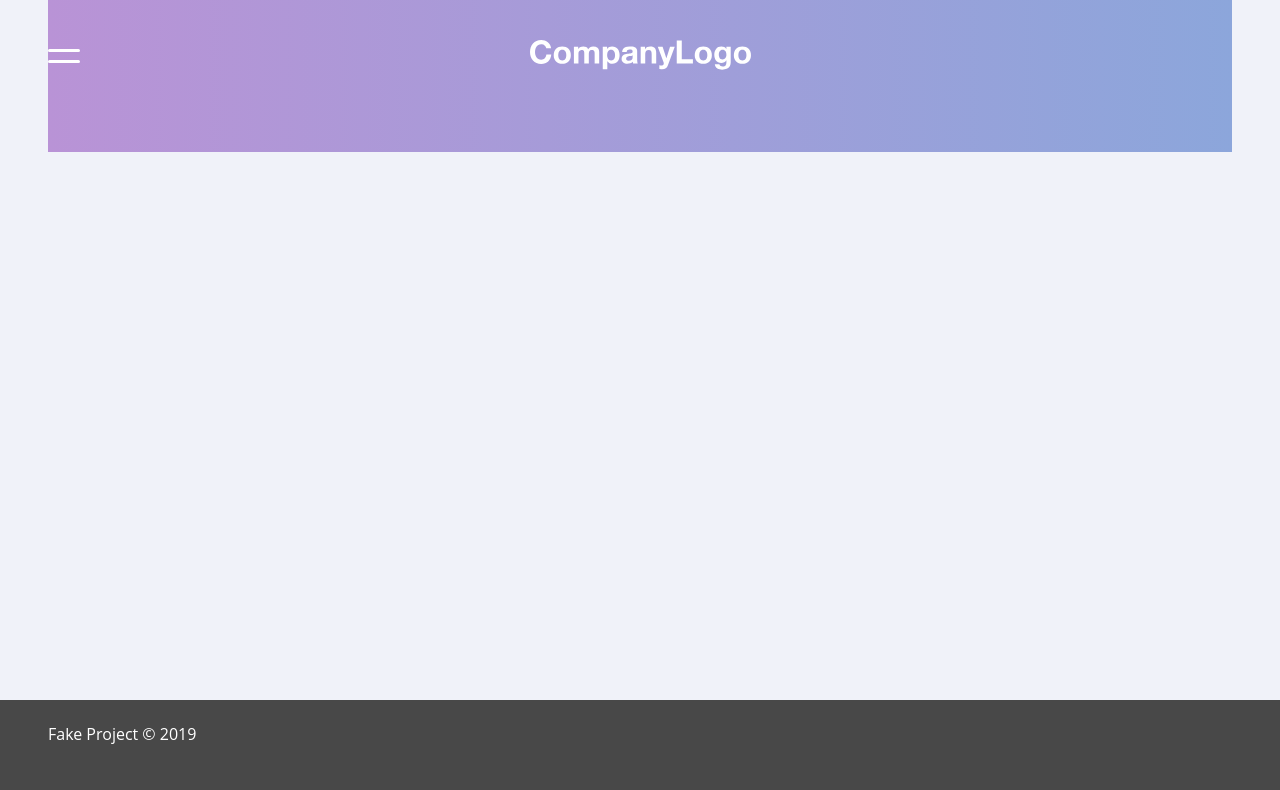
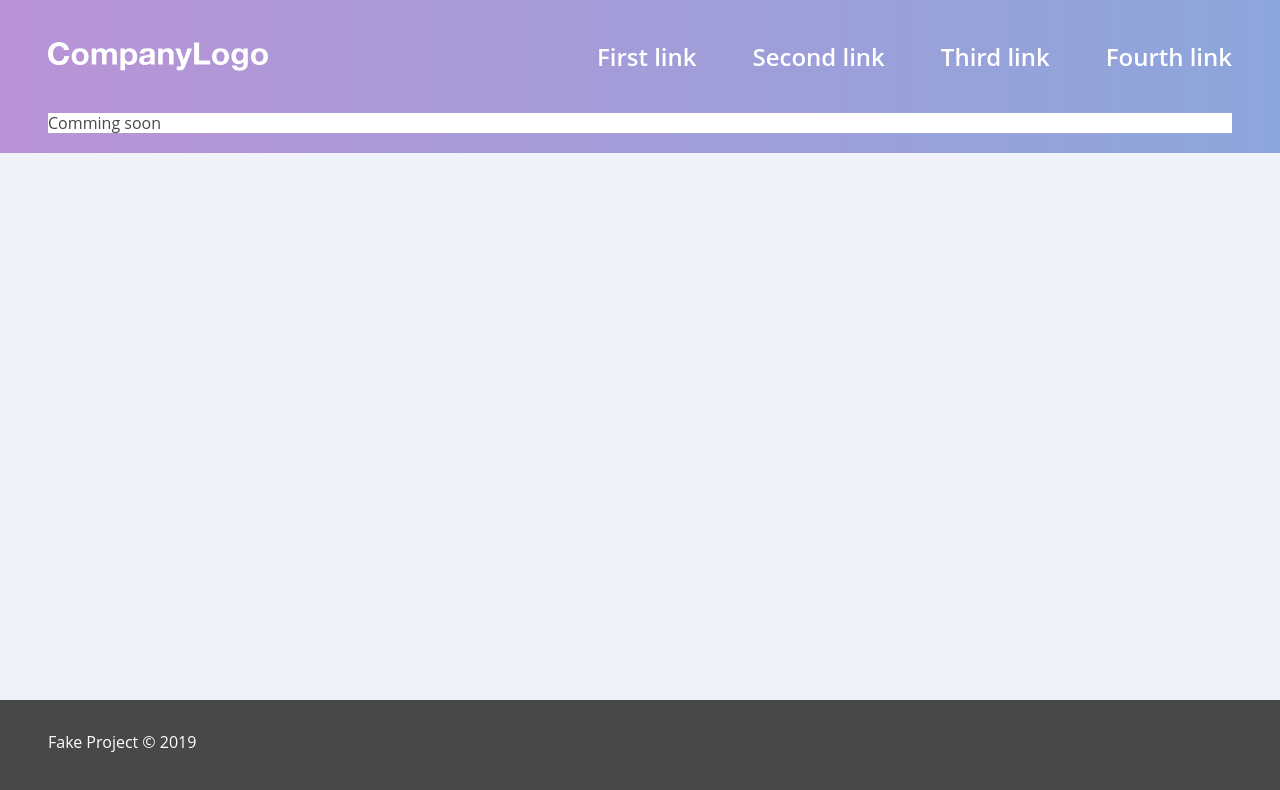
Before and after one commit to mminguezz/fakeproject-redradix, a website: page src/index.html in a window 1280 px wide. Drawn offline with Linux system fonts and the light colour scheme; a web font is replaced by a local one.

Commit message:
feat(component): update menu / header

```diff
--- a/src/css/components/menu.scss
+++ b/src/css/components/menu.scss
@@ -1,7 +1,7 @@
 //
 // Component Menu
 // ==========================================================================
-// 1.- calc ( ( --header-padding * 2 ) + --header-height )
+// 1. calc ( ( --header-padding * 2 ) + --header-height )
 //
 .c-menu {}
 
@@ -124,3 +124,76 @@
     top: -0.1rem;
   }
 }
+
+//
+// Tablet
+// ==========================================================================
+
+@media screen and (min-width: 37.5rem) {
+  .c-menu__burguer {
+    display: none;
+  }
+
+  .c-menu {
+    margin: 0 auto;
+  }
+
+  .c-menu__list {
+    padding-top: 0;
+    position: relative;
+    top: unset;
+    left: unset;
+    height: auto;
+    width: auto;
+    background-image: unset;
+    z-index: unset;
+    box-shadow: unset;
+    transform: unset;
+
+    display: flex;
+    flex-direction: row;
+  }
+
+  .c-menu__item {
+    padding: 1.5rem 1rem 0;
+  }
+
+  .c-menu__link {
+    font-size: $text-size-l;
+  }
+
+}
+
+//
+// Large Tablet
+// ==========================================================================
+@media screen and (min-width: 56rem) {
+  .c-menu {
+    margin: 0;
+  }
+
+  .c-menu__item {
+    padding: 0 0 0 2rem;
+  }
+
+
+}
+
+//
+//  Small Desktop
+// ==========================================================================
+@media screen and (min-width: 75rem) {
+  .c-menu__item {
+    padding: 0 0 0 3.5rem;
+  }
+
+  .c-menu__link {
+    font-size: $text-size-xl;
+  }
+}
+
+
+//
+//  Large Desktop
+// ==========================================================================
+@media screen and (min-width: 112rem) { }
--- a/src/css/elements/main.scss
+++ b/src/css/elements/main.scss
@@ -1,5 +1,14 @@
 .logo {
+  width: min(75%, 13.75rem);
+  align-self: center;
+  display: inline-block;
+  margin: 0 auto;
+}
 
+@media screen and (min-width: 56rem) {
+  .logo {
+    margin: 0;
+  }
 }
 
 
--- a/src/css/objects/template.scss
+++ b/src/css/objects/template.scss
@@ -27,6 +27,14 @@ body {
   grid-template-columns: 1fr auto 1fr;
 }
 
+.header__order--nav {
+  order: 1;
+}
+
+.header__order--logo {
+  order: 2;
+}
+
 .main {
   transform: translateY( calc(-1 * var(--upper-tab)) );
 }
@@ -36,8 +44,8 @@ body {
   bottom: 0;
   right: 0;
   left: 0;
-  padding-top: 1.5rem;
-  padding-bottom: 2.5rem;
+  padding-top: 2rem;
+  padding-bottom: 2rem;
 }
 
 
@@ -69,7 +77,17 @@ body {
 // ==========================================================================
 
 @media screen and (min-width: 37.5rem) {
+  .header__content {
+    grid-template-columns: auto;
+  }
 
+  .header__order--nav {
+    order: 2;
+  }
+
+  .header__order--logo {
+    order: 1;
+  }
 }
 
 //
@@ -83,6 +101,11 @@ body {
 
   .header {
     --header-padding: 2.5rem;
+    z-index: unset;
+  }
+
+  .header__content {
+    grid-template-columns: 1fr auto;
   }
 
   .main {
--- a/src/css/objects/theme.scss
+++ b/src/css/objects/theme.scss
@@ -28,12 +28,24 @@ html {
 // Tablet
 // ==========================================================================
 
-@media screen and (min-width: 37.5rem) { }
+@media screen and (min-width: 37.5rem) {
+  .header {
+    background: $bg-header;
+  }
+
+  .header__content {
+    background: transparent;
+  }
+
+}
 
 //
 // Large Tablet
 // ==========================================================================
-@media screen and (min-width: 56rem) {}
+@media screen and (min-width: 56rem) {
+
+
+}
 
 //
 //  Small Desktop
--- a/src/index.html
+++ b/src/index.html
@@ -11,7 +11,7 @@
 <body class="bodycopy">
   <header class="header o-stack-center">
     <div class="header__content o-stack-center__item">
-      <nav class="c-menu js-menu">
+      <nav class="c-menu js-menu header__order--nav">
         <button id="menu-label" class="c-menu__burguer js-menu-toggle" aria-label="abrir menu" aria-expanded="false"></button>
         <ul class="c-menu__list" aria-labelledby="menu-label">
           <li class="c-menu__item"><a class="c-menu__link" href="#first">First link</a></li>
@@ -20,7 +20,7 @@
           <li class="c-menu__item"><a class="c-menu__link" href="#fourth">Fourth link</a></li>
         </ul>
       </nav>
-      <img class="logo" src="./resources/company-logo.svg" alt="Logo of Fake Project">
+      <img class="logo header__order--logo" src="./resources/company-logo.svg" alt="Logo of Fake Project">
     </div>
   </header>
   <main class="main o-stack-center">
--- a/src/main.js
+++ b/src/main.js
@@ -1,4 +1,4 @@
-
+(function() {
   var menuBurguer = document.querySelector(".js-menu-toggle");
   var menu = document.querySelector(".js-menu");
 
@@ -9,3 +9,4 @@ menuBurguer.addEventListener("click", function(event) {
     menuBurguer.setAttribute("aria-expanded", menuStatus);
     menu.classList.toggle("is-open");
   });
+})();
```
Also changed, not shown: src/main.css. Lines whose indentation alone changed are shown as unchanged.
